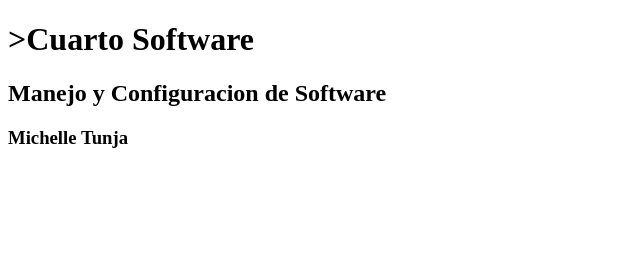
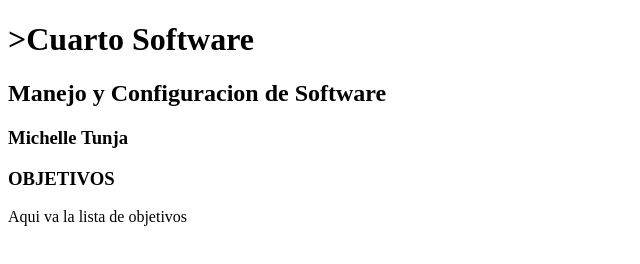
Before and after one commit to Ale-2906/github_remote, a plain HTML site: page index.html in a window 1280 px wide. Shown: the whole page, without its empty margins (0-640 px from the left). Drawn offline with Linux system fonts and the light colour scheme.

Commit message:
Se creo los objetivos

```diff
--- a/index.html
+++ b/index.html
@@ -11,5 +11,8 @@
     <h1>>Cuarto Software</h1>
     <h2>Manejo y Configuracion de Software</h2>
   <h3>Michelle Tunja</h3>
+
+  <h3>OBJETIVOS</h3>
+  <p>Aqui va la lista de objetivos</p>
 </body>
 </html>
```
